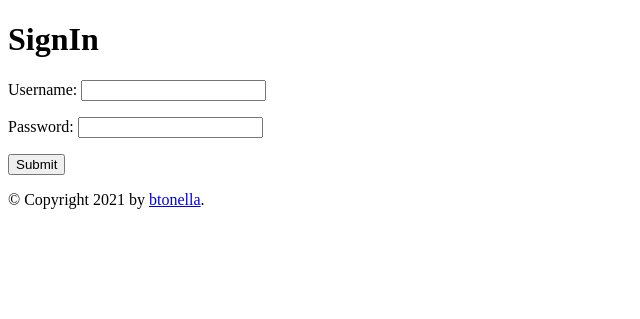
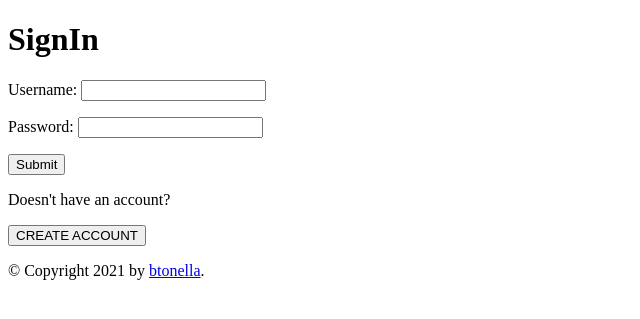
Before and after one commit to btonella/browser_chat, a Flask app: page /login in a window 1280 px wide. Shown: the top 319 px of the page, without its empty margins (0-640 px from the left). Run offline with Flask 2, Linux system fonts and the light colour scheme.

Commit message:
added button to create account

```diff
--- a/templates/signin.html
+++ b/templates/signin.html
@@ -16,4 +16,12 @@
     <p><label>Password:</label> <input class="form-control" type="password" name="password" required></p>
     <p><button class="btn btn-primary" type="submit">Submit</button></p>
 </form>
+
+Doesn't have an account?
+<p>
+    <a href="{{url_for('signup')}}">
+        <input type="button" value="CREATE ACCOUNT">
+    </a>
+</p>
+
 {% endblock %}
```
